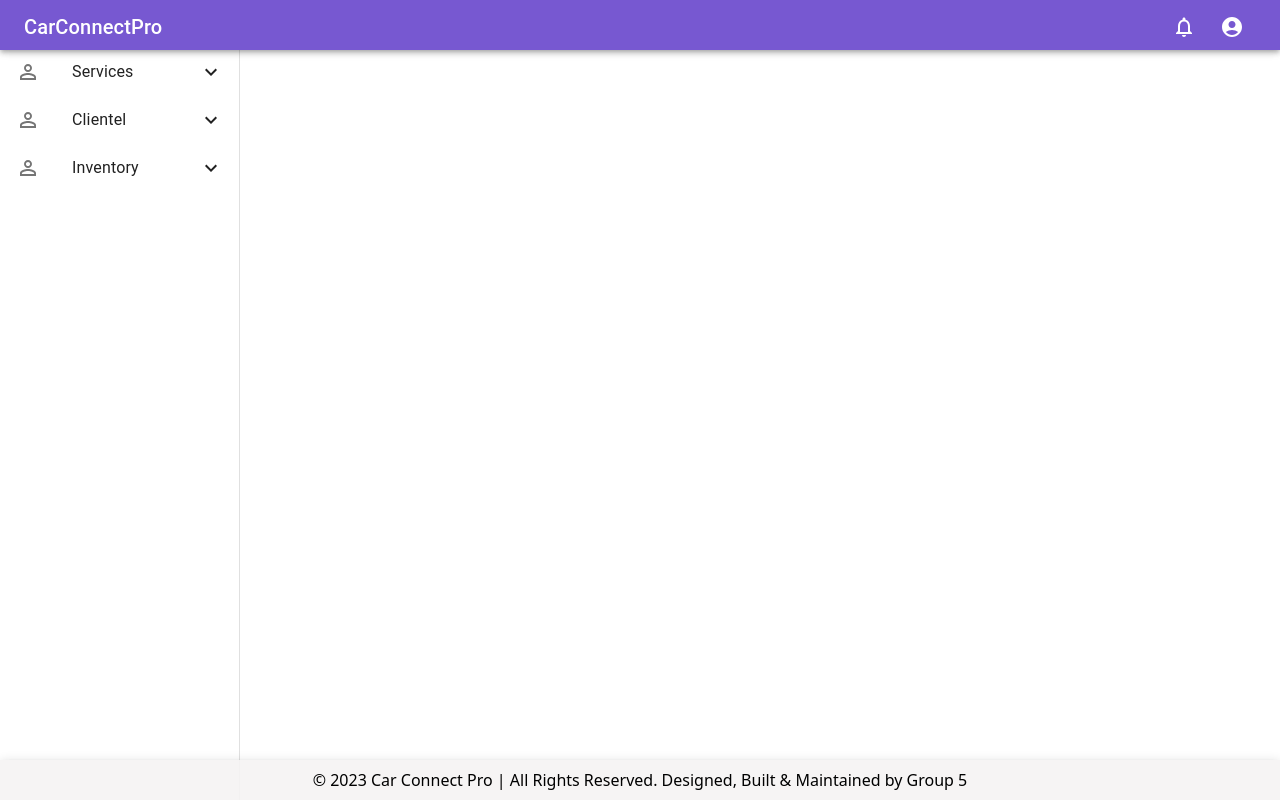
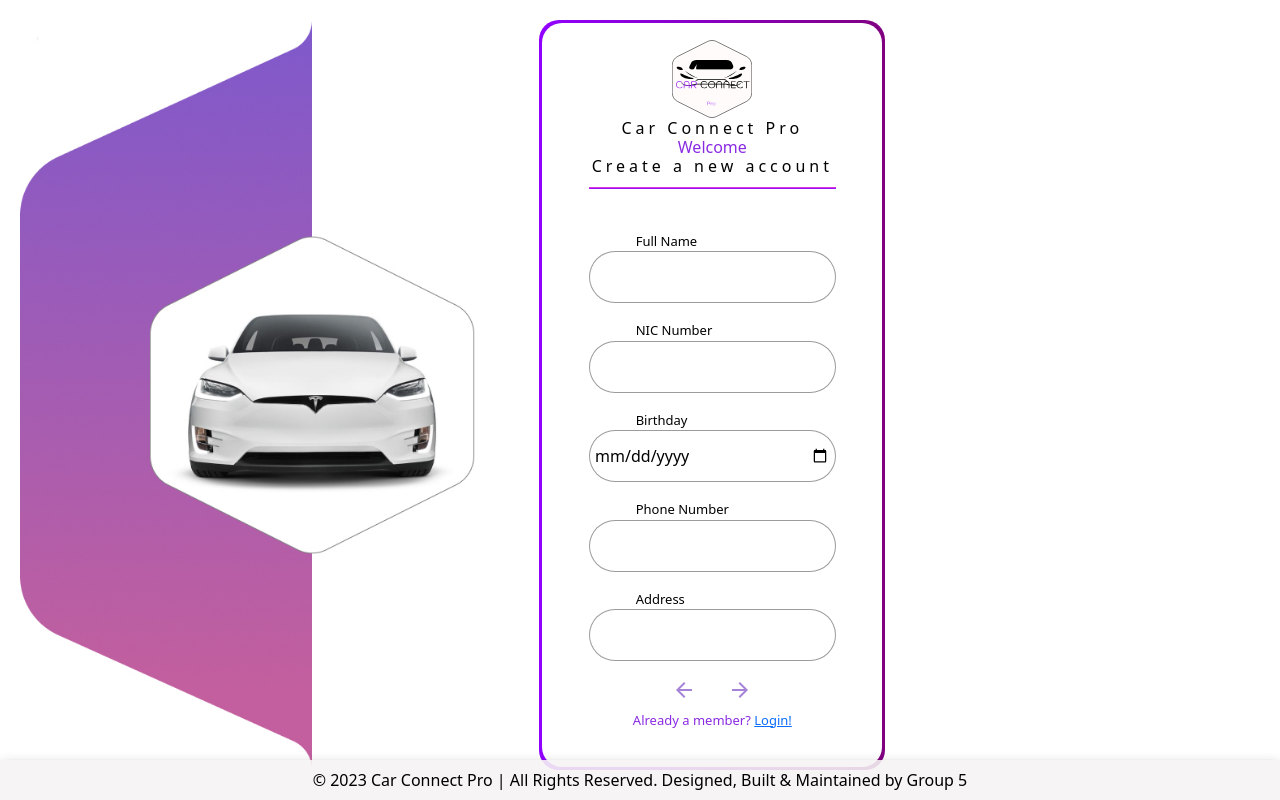
Before and after one commit to NavodyaHettiarachchi/CarConnectProFrontEnd, a React (Create React App) app: page /signup in a window 1280 px wide. Shown: the top 800 px of the page. Built offline with nearby package versions, Linux system fonts and the light colour scheme.

Commit message:
fixed folder structure

```diff
--- a/src/App.jsx
+++ b/src/App.jsx
@@ -26,7 +26,7 @@ function App() {
   const shouldShowSidebar = () => {
     const { pathname } = location;
     console.log(pathname);
-    return !['/login/', '/register/'].includes(pathname);
+    return !['/login/', '/signup'].includes(pathname);
   };
 
   return (
--- a/src/AppRoutes/Approutes.js
+++ b/src/AppRoutes/Approutes.js
@@ -5,10 +5,12 @@ import AddServicePage from "../Pages/AddService/AddService";
 import Inventory from "../Components/Inventory/Inventory";
 // import ViewClientsPage from "../Pages/ClientelPage/ViewClientsPage";
 import LoginPage from "../Pages/LoginPage/LoginPage";
+import RegisterPage from "../Pages/Register/RegisterPage";
 
 export const AppRoutes={
 
     "login":{ path: "/login/", component: (<LoginPage />)},
+    "signup":{ path: "/signup/", component: (<RegisterPage />)},
     "ongoing_services": { path: "/service/", component: (<OnGoingServices type="admin" />)},
     "repairs": { path: "/repairs/", component: (<RepairPage />)},
     "add_service": { path: "/addservice/", component: (<AddServicePage />)},
--- a/src/Components/Login/Login.jsx
+++ b/src/Components/Login/Login.jsx
@@ -85,7 +85,7 @@ function Login() {
 
             <input className='sub-btn' onClick={handleSubmit} type="submit" value="LOGIN" />
             <br />
-            <div className="signup  top-spacer">Not a member? <a className='link-text' href="/signup">Signup</a></div>
+            <div className="signup-btn  top-spacer">Not a member? <a className='link-text' href="/signup">Signup</a></div>
           </form>
         </div>
       </div>
--- a/src/Components/Register-Components/Register.jsx
+++ b/src/Components/Register-Components/Register.jsx
@@ -54,7 +54,7 @@ function Register() {
                     <div className='stage-31'>
                     <p className="already-a-member">
                         <span className="text-wrapper-3">Already a member? </span>
-                        <span className="text-wrapper-4"><a href=''>Login!</a></span>
+                        <span className="text-wrapper-4"><a href='/login/'>Login!</a></span>
                     </p>
                     </div>
                 </div>
--- a/src/Pages/RegisterPage.jsx
+++ b/src/Pages/Register/RegisterPage.jsx
@@ -1,5 +1,5 @@
 import React from 'react'
-import Register from '../Components/Register-Components/Register'
+import Register from '../../Components/Register-Components/Register'
 
 function RegisterPage() {
   return (
```
